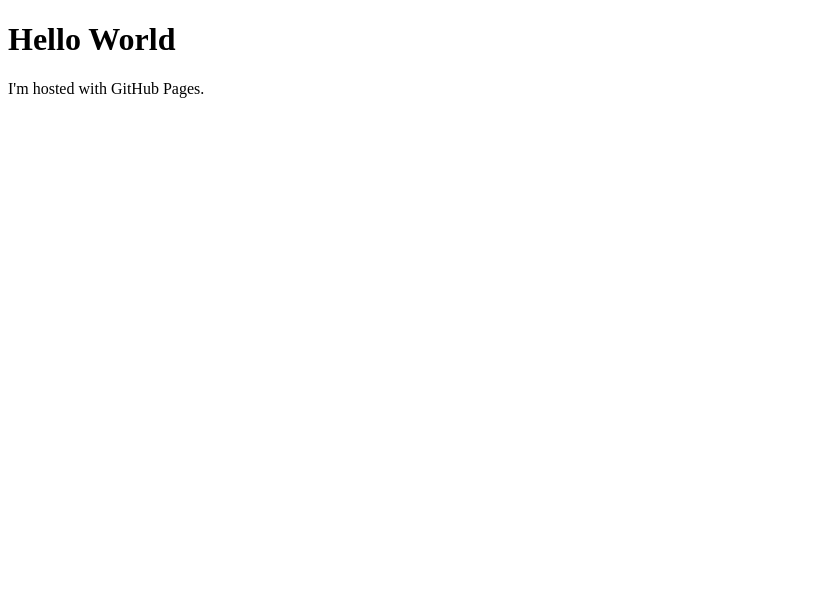
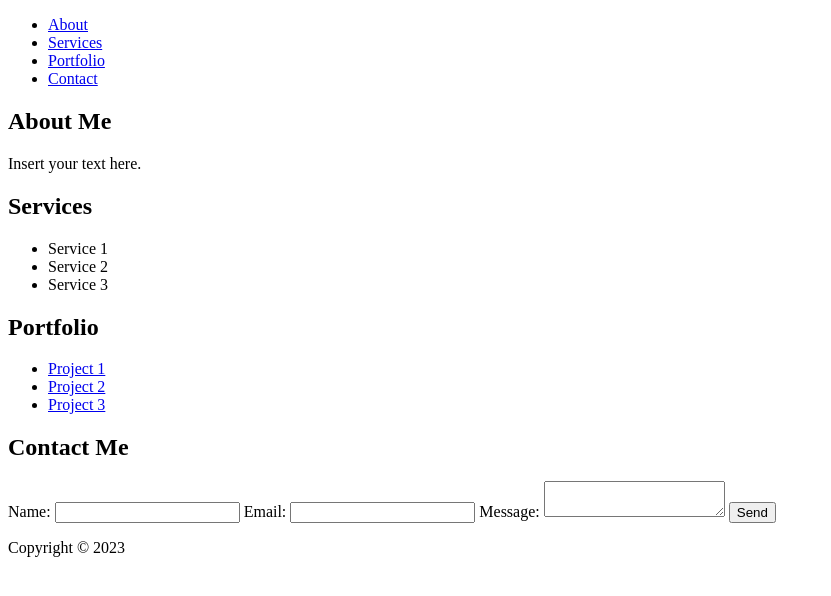
Before and after one commit to 2xdenn/2xdenn.github.io, a plain HTML site: page index.html in a window 1280 px wide. Shown: the whole page, without its empty margins (0-831 px from the left). Drawn offline with Linux system fonts and the light colour scheme.

Commit message:
Update index.html

```diff
--- a/index.html
+++ b/index.html
@@ -1,7 +1,58 @@
 <!DOCTYPE html>
-<html>
+<html lang="en">
+<head>
+  <meta charset="UTF-8">
+  <meta name="viewport" content="width=device-width, initial-scale=1.0">
+  <title>My Portfolio</title>
+  <link rel="stylesheet" href="style.css">
+</head>
 <body>
-<h1>Hello World</h1>
-<p>I'm hosted with GitHub Pages.</p>
+  <header>
+    <nav>
+      <ul>
+        <li><a href="#about">About</a></li>
+        <li><a href="#services">Services</a></li>
+        <li><a href="#portfolio">Portfolio</a></li>
+        <li><a href="#contact">Contact</a></li>
+      </ul>
+    </nav>
+  </header>
+  <main>
+    <section id="about">
+      <h2>About Me</h2>
+      <p>Insert your text here.</p>
+    </section>
+    <section id="services">
+      <h2>Services</h2>
+      <ul>
+        <li>Service 1</li>
+        <li>Service 2</li>
+        <li>Service 3</li>
+      </ul>
+    </section>
+    <section id="portfolio">
+      <h2>Portfolio</h2>
+      <ul>
+        <li><a href="#">Project 1</a></li>
+        <li><a href="#">Project 2</a></li>
+        <li><a href="#">Project 3</a></li>
+      </ul>
+    </section>
+    <section id="contact">
+      <h2>Contact Me</h2>
+      <form>
+        <label for="name">Name:</label>
+        <input type="text" id="name" name="name" required>
+        <label for="email">Email:</label>
+        <input type="email" id="email" name="email" required>
+        <label for="message">Message:</label>
+        <textarea id="message" name="message" required></textarea>
+        <button type="submit">Send</button>
+      </form>
+    </section>
+  </main>
+  <footer>
+    <p>Copyright © 2023
+  </footer>
 </body>
 </html>
```
